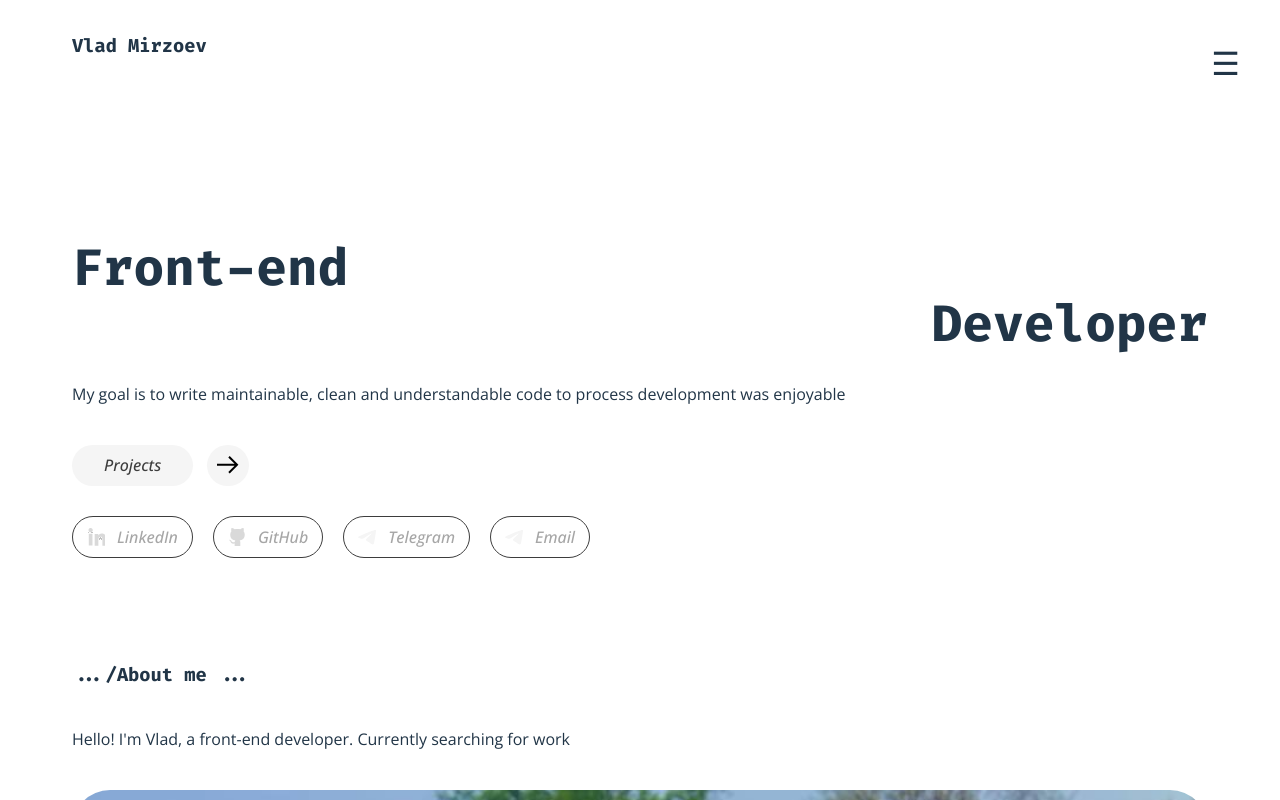
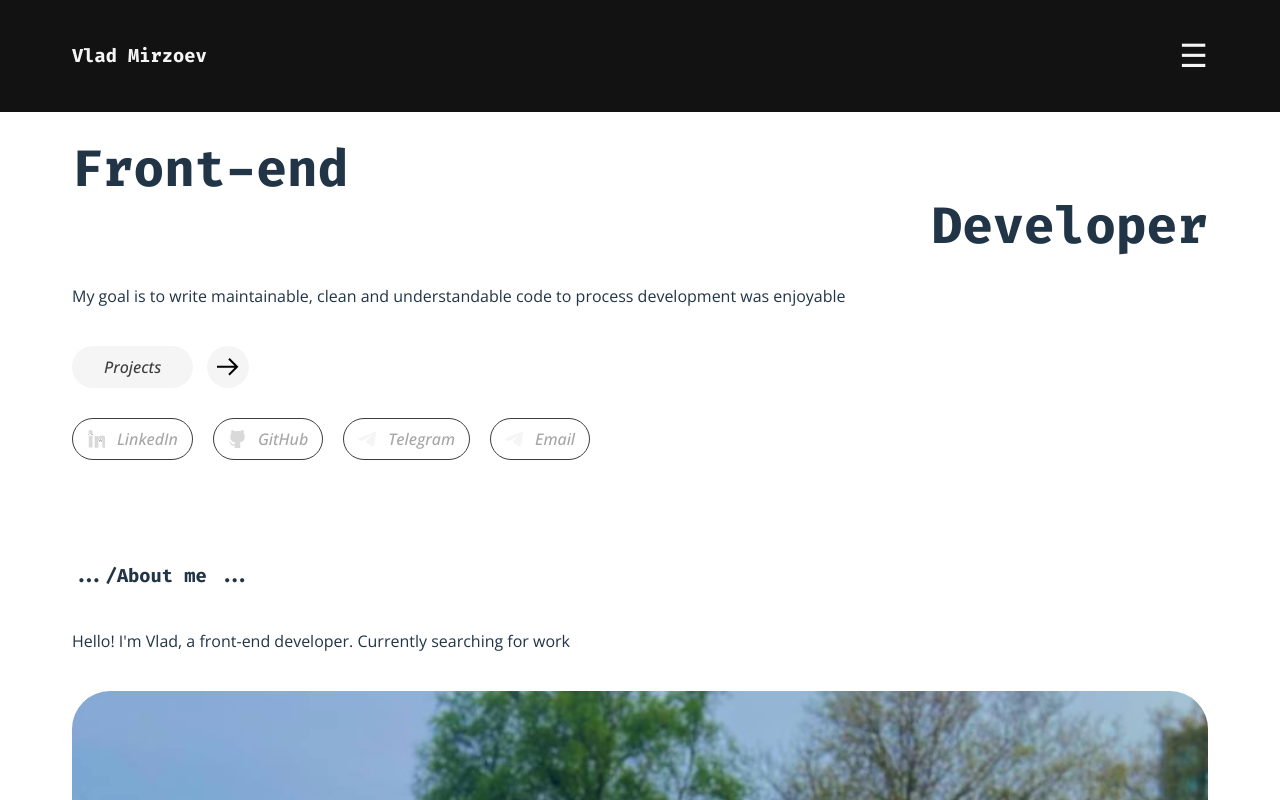
Before and after one commit to vladmirzoev/portfolio-website, a React (Vite) app: page / in a window 1280 px wide. Shown: the top 800 px of the page. Built offline with nearby package versions, Linux system fonts and the light colour scheme.

Commit message:
Commit #8
Changed menu adaptivity, still TBD

```diff
--- a/src/components/ContactsBlock.tsx
+++ b/src/components/ContactsBlock.tsx
@@ -1,6 +1,7 @@
 import DoubleHeading from "./DoubleHeading";
 import SocialLinks from "./socialLinks";
 import { contactLinks } from '../utils/links'
+import Card from "./Card";
 
 const Contacts = () => {
     return (
@@ -11,6 +12,12 @@ const Contacts = () => {
                     firstText="Vlad"
                     secondText="Mirzoev"
                 />
+                <Card
+                    bgColor="dark"
+                    heading="Open to work"
+                    descriptionText="download resume"
+                    btnText="download resume"
+                />
                 <SocialLinks
                     links={ contactLinks }
                 />
--- a/src/components/MenuMobile.tsx
+++ b/src/components/MenuMobile.tsx
@@ -12,12 +12,16 @@ const MenuMobile = () => {
     return (
         <>
             <div className={`menu-mobile ${isOpen ? "menu-mobile__active" : ""}`}>
+                <div className="container container__menu">
                     <div className="menu-mobile__logo">
                         <h3>Vlad Mirzoev</h3>
                     </div>
                     <div className="menu-mobile__button" onClick={toggleMenu}>
+                        <span>
                             {/* burger menu */}
                             {isOpen ? "✖" : "☰"} {/* Show "X" if open, "☰" if closed */}
+                        </span>
+
                     </div>
 
                     {/* Conditional rendering for menu items */}
@@ -31,6 +35,8 @@ const MenuMobile = () => {
                         </nav>
                     )}
                 </div>
+
+            </div>
         </>
     )
 }
--- a/src/styles/main.scss
+++ b/src/styles/main.scss
@@ -70,12 +70,17 @@ h1, h2, h3, p {
 // blocks
 
 .container {
-    padding: 2rem;
+    padding: 0 2rem;
     max-width: 1200px;
     margin: 0 auto;
     box-sizing: border-box;
     @media (max-width: 768px) {
         padding: 2rem; // Responsive padding for smaller screens
+    }
+    &__menu {
+        display: flex;
+        justify-content: space-between;
+        align-items: center;
     }
 }
 
--- a/src/styles/menuMobile.scss
+++ b/src/styles/menuMobile.scss
@@ -1,15 +1,31 @@
 @import './variables.scss';
 .menu-mobile {
-    display: flex;
-    justify-content: space-between;
-    align-items: center;
+
+
+    position: fixed;
+    top: 0;
+    left: 0;
+    right: 0;
+    padding: 2rem 0;
+    color: $main-white;
+    background: $main-black;
+    z-index: 99;
+    transition: background-color .5s ease;
+    // display: flex;
+    // justify-content: space-between;
+    // align-items: center;
 
     &__button{
+        display: contents;
         cursor: pointer;
         position: absolute;
         top: 40px;
         right: 40px;
         font-size: 32px;
+    }
+
+    &__logo h3 {
+        margin: 0;
     }
 
     // When menu is open the layout is changed
```
Also changed, not shown: src/components/NavBar.tsx (+25 -16 lines). Lines whose indentation alone changed are shown as unchanged.
